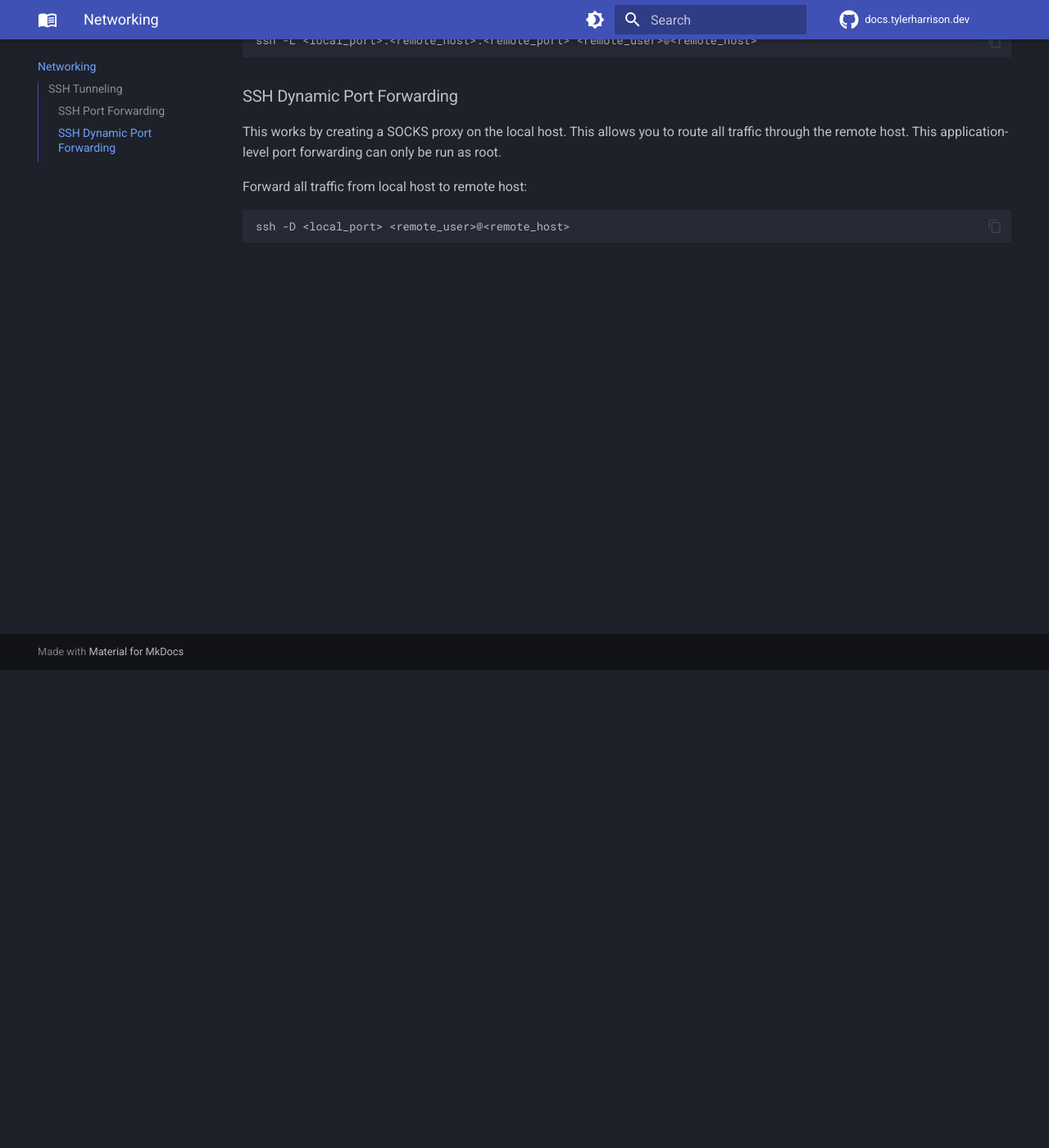
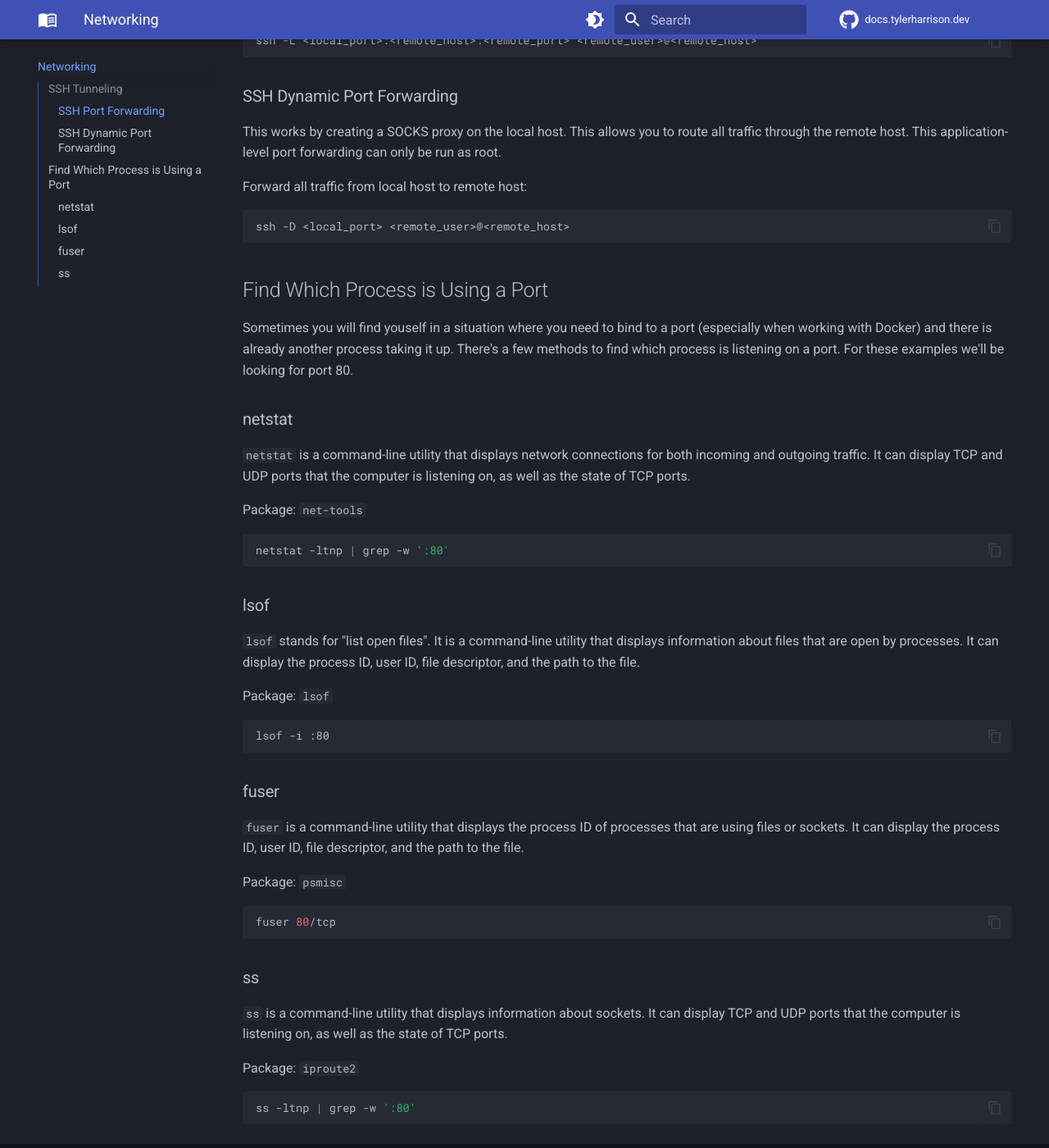
Before and after one commit to williamhatcher/docs.tylerharrison.dev, an MkDocs documentation site: the page built from docs/networking.md, in a window 1280 px wide and 1400 px high, scrolled down 583 px. Shown: the whole window at 82% size. Built offline with MkDocs 1.6.1 and Material for MkDocs 9.7.7, drawn with Linux system fonts in a browser that asks for light colours; comment, search, counter and statistics services are not loaded.

Commit message:
Added port info
Signed-off-by: Tyler Harrison <tyleraharrison@gmail.com>

````diff
--- a/docs/networking.md
+++ b/docs/networking.md
@@ -29,3 +29,47 @@ Forward all traffic from local host to remote host:
 ```bash
 ssh -D <local_port> <remote_user>@<remote_host>
 ```
+
+## Find Which Process is Using a Port
+
+Sometimes you will find youself in a situation where you need to bind to a port (especially when working with Docker) and there is already another process taking it up. There's a few methods to find which process is listening on a port. For these examples we'll be looking for port 80.
+
+### netstat
+
+`netstat` is a command-line utility that displays network connections for both incoming and outgoing traffic. It can display TCP and UDP ports that the computer is listening on, as well as the state of TCP ports.
+
+Package: `net-tools`
+
+```bash
+netstat -ltnp | grep -w ':80'
+```
+
+### lsof
+
+`lsof` stands for "list open files". It is a command-line utility that displays information about files that are open by processes. It can display the process ID, user ID, file descriptor, and the path to the file.
+
+Package: `lsof`
+
+```bash
+lsof -i :80
+```
+
+### fuser
+
+`fuser` is a command-line utility that displays the process ID of processes that are using files or sockets. It can display the process ID, user ID, file descriptor, and the path to the file.
+
+Package: `psmisc`
+
+```bash
+fuser 80/tcp
+```
+
+### ss
+
+`ss` is a command-line utility that displays information about sockets. It can display TCP and UDP ports that the computer is listening on, as well as the state of TCP ports.
+
+Package: `iproute2`
+
+```bash
+ss -ltnp | grep -w ':80'
+```
````
